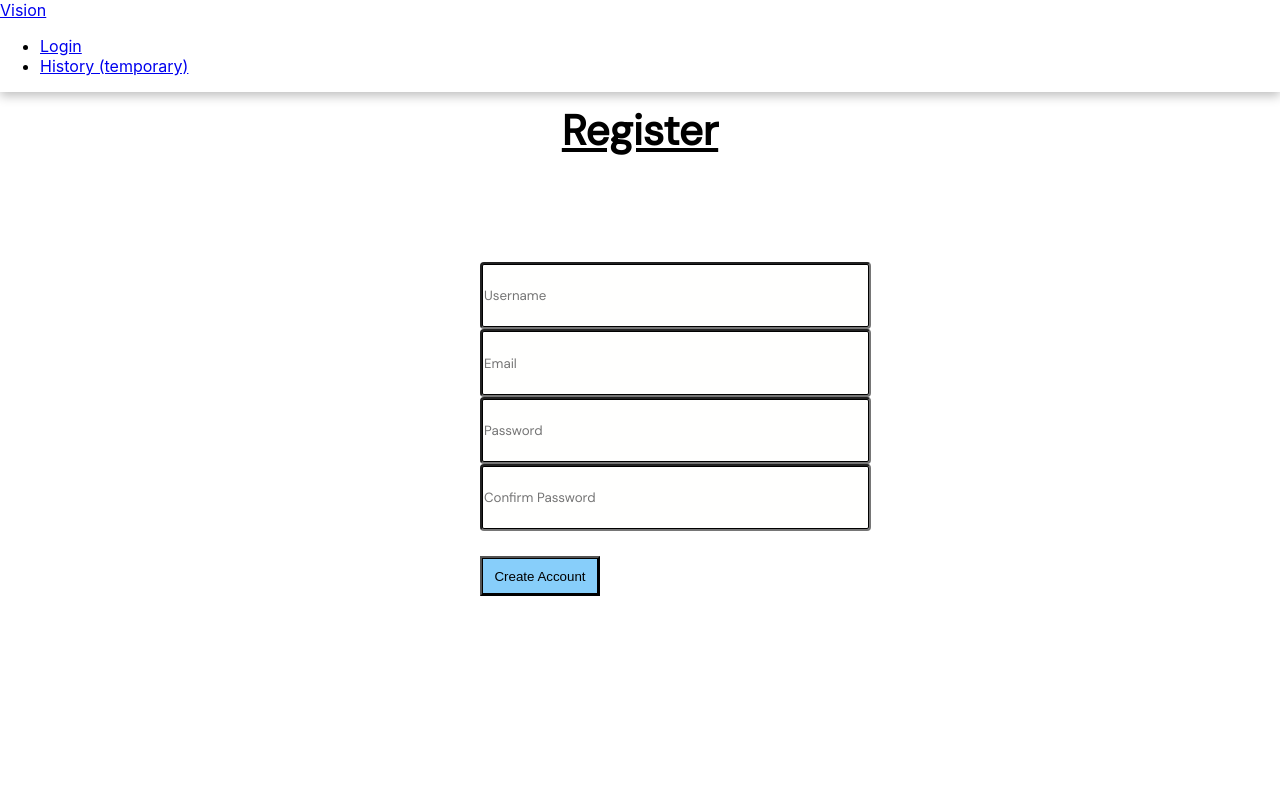
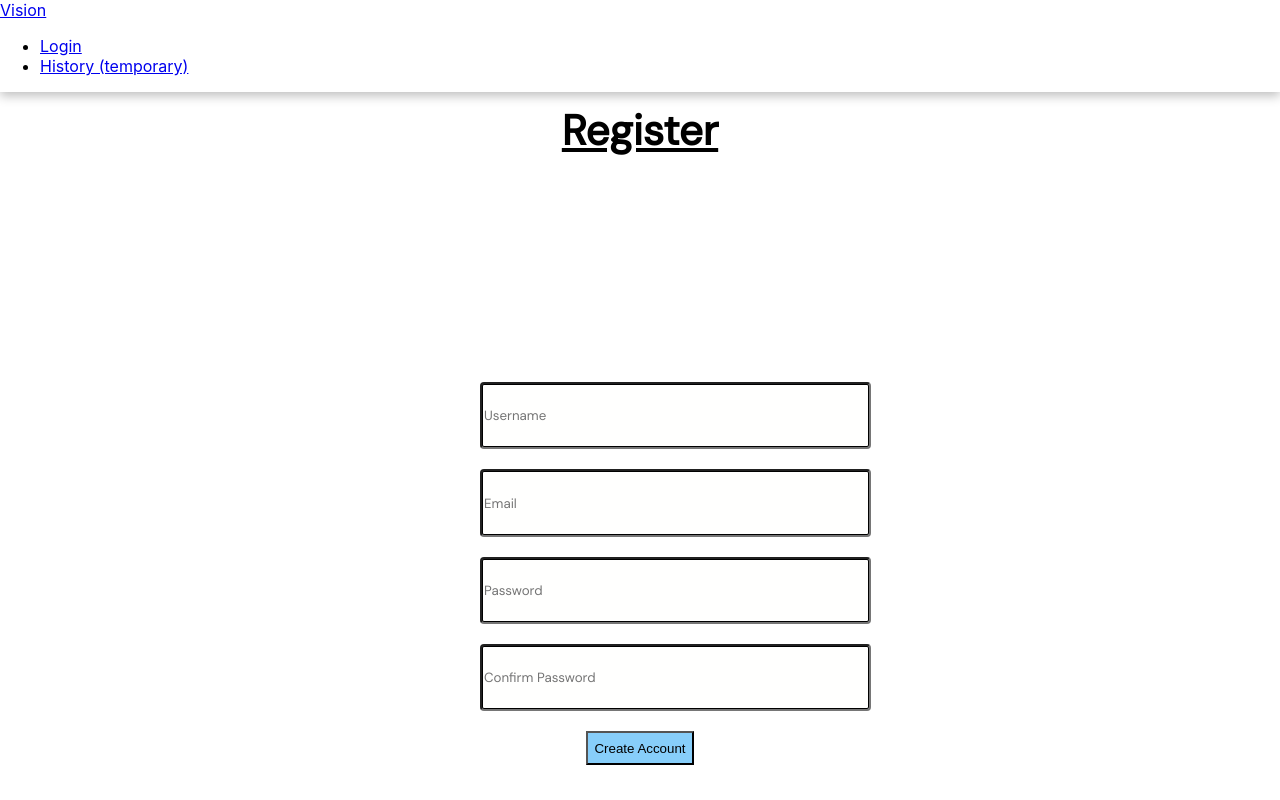
Before and after one commit to 201FinalProject/TaskBoardApp, a React (Create React App) app in the folder 201-react/: page /Register in a window 1280 px wide. Shown: the top 800 px of the page. Built offline with nearby package versions, Linux system fonts and the light colour scheme.

Commit message:
REGISTER WORKING FIRST TIME

```diff
--- a/201-react/src/Pages/Register.css
+++ b/201-react/src/Pages/Register.css
@@ -1,52 +1,49 @@
 #Main {
     margin: auto;
+    width: 100%;
+    text-align: center;
     font-size: 20px;
-    text-align: center;
 }
 
 h1 {
     text-align: center;
-
     font-family: DM Sans;
     font-size: 42px;
     font-weight: 700;
     line-height: 62px;
+    letter-Spacing: 0em;
     color: #000000;
     text-decoration: underline;
-    margin-bottom: 100px;
+    margin-bottom: 200px;
 }
 
+.inputsContainer {
+    display: inline-block;
 
-input {
+}
+
+#FormContainer {
+    width: 30%;
+    margin: auto;
+}
+
+input, select{
     height: 61.359771728515625px;
     width: 383.42926025390625px;
     border-radius: 4px;
     background: rgba(255, 207, 164, 0.01);
     box-shadow: inset 0px -1px 0px #000000, inset 1px 0px 0px #000000, inset -1px 0px 0px #000000, inset 0px 1px 0px #000000;
+    margin-top: 20px;
     font-family: DM Sans;
     display: block;
     background: #FFCFA403;
 }
 
-#FormContainer {
-}
-
-.container {
-    height: 50px;
-    position: absolute;
-}
-
-.vertical-center {
-    margin: 0;
-    position: absolute;
-    top: 50%;
-}
-
 button {
-    height: 40px;
-    width: 120px;
-    box-shadow: inset 0px -1px 0px #000000, inset 1px 0px 0px #000000, inset -1px 0px 0px #000000, inset 0px 1px 0px #000000;
+    margin-top: 20px;
+    height: 2.5em;
     caret-color: transparent;
     text-align: center;
+    box-sizing: border-box;
     background-color: #87CEFA;
 }
--- a/201-react/src/Pages/Register.jsx
+++ b/201-react/src/Pages/Register.jsx
@@ -13,10 +13,12 @@ function Register(){
         <div id="Main" style={{marginTop: "100px"}}>
             <h1>Register</h1>
                 <form>
+                <div class="inputsContainer">
                     <input id="Username" name="Username" placeholder="Username"/>
                     <input type="email" id="Email" name="Email" placeholder="Email"/>
                     <input type="password" id="Password" name="Password" placeholder="Password"/>
                     <input type="password" id="ConfirmPass" name="ConfirmPass" placeholder="Confirm Password"/>
+                </div>
                     <div class="container">
                         <div class="vertical-center">
                             <button type="submit" name="Register">Create Account</button>
```
